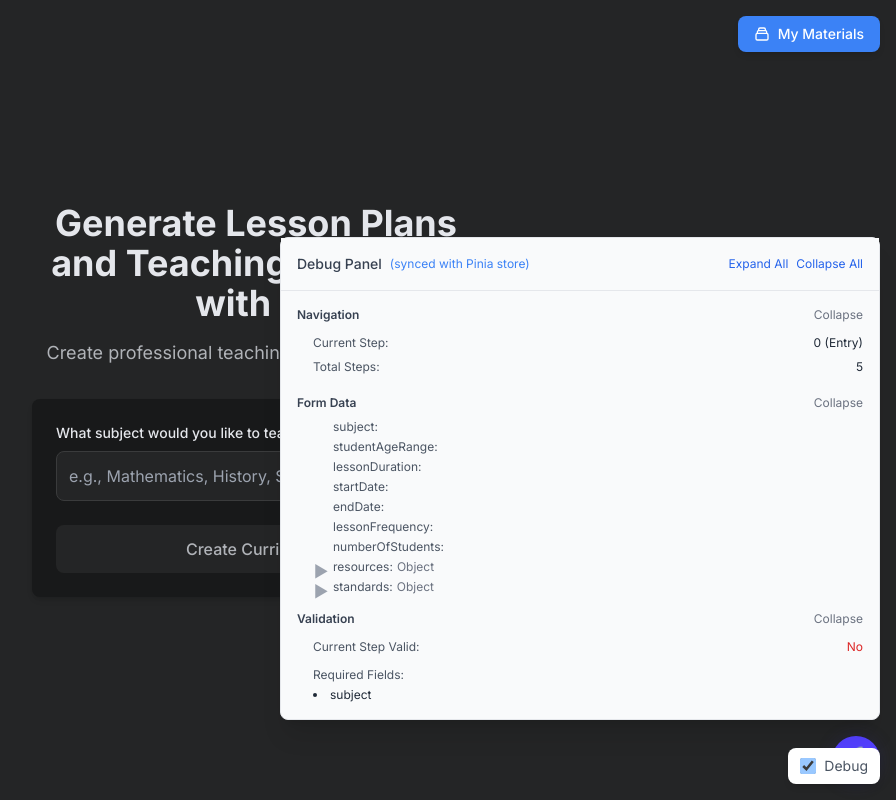
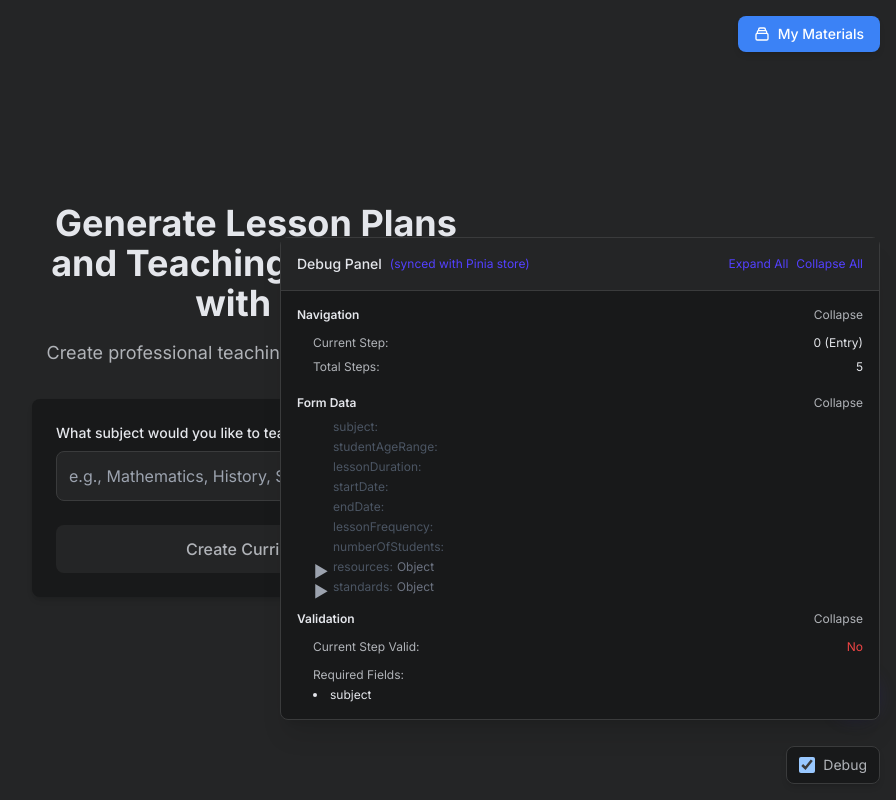
Before and after one commit to eric-fern/wizardteach, a Vue app: page / in a window 1280 px wide. Both pictures are taken after a click on the label "Debug". Shown: the whole page, without its empty margins (384-1280 px from the left). Built offline with nearby package versions, Linux system fonts and the light colour scheme.

Commit message:
move wizard assistant up a bit

```diff
--- a/src/js/components/shared/DebugPanel.vue
+++ b/src/js/components/shared/DebugPanel.vue
@@ -2,29 +2,53 @@
   <div>
     <!-- Debug Toggle -->
     <div class="fixed bottom-4 right-4 z-[9999]">
-      <label class="flex items-center cursor-pointer bg-white px-3 py-2 rounded-lg shadow-md">
+      <label class="flex items-center cursor-pointer px-3 py-2 rounded-lg shadow-md transition-colors duration-200"
+             :style="{
+               backgroundColor: 'var(--bg-primary)',
+               color: 'var(--text-primary)',
+               borderColor: 'var(--border-color)',
+               border: '1px solid var(--border-color)'
+             }">
         <input
           type="checkbox"
           v-model="isDebugVisible"
           @change="toggleDebug"
-          class="form-checkbox h-4 w-4 text-blue-600 transition duration-150 ease-in-out"
+          class="form-checkbox h-4 w-4 transition duration-150 ease-in-out"
+          :style="{
+            color: 'var(--primary-500)',
+            borderColor: 'var(--border-color)'
+          }"
         >
-        <span class="ml-2 text-sm text-gray-600">Debug</span>
+        <span class="ml-2 text-sm" style="color: var(--text-secondary);">Debug</span>
       </label>
     </div>
 
     <!-- Debug Content -->
-    <div v-if="isDebugVisible" class="fixed bottom-20 right-4 z-[9998] w-[600px] max-h-[80vh] bg-gray-50 rounded-lg border border-gray-200 shadow-xl flex flex-col">
+    <div v-if="isDebugVisible"
+         class="fixed bottom-20 right-4 z-[9998] w-[600px] max-h-[80vh] rounded-lg shadow-xl flex flex-col"
+         :style="{
+           backgroundColor: 'var(--bg-primary)',
+           borderColor: 'var(--border-color)',
+           border: '1px solid var(--border-color)'
+         }">
       <!-- Header -->
-      <div class="p-4 border-b border-gray-200 bg-gray-50">
+      <div class="p-4 border-b"
+           :style="{
+             backgroundColor: 'var(--bg-secondary)',
+             borderColor: 'var(--border-color)'
+           }">
         <div class="flex justify-between items-center">
           <div class="flex items-center gap-2">
-            <h4 class="text-sm font-medium text-gray-700">Debug Panel</h4>
-            <span class="text-xs text-blue-500">(synced with Pinia store)</span>
+            <h4 class="text-sm font-medium" style="color: var(--text-primary);">Debug Panel</h4>
+            <span class="text-xs" style="color: var(--primary-500);">(synced with Pinia store)</span>
           </div>
           <div class="flex items-center gap-2">
-            <button @click="expandAll" class="text-xs text-blue-600 hover:text-blue-700">Expand All</button>
-            <button @click="collapseAll" class="text-xs text-blue-600 hover:text-blue-700">Collapse All</button>
+            <button @click="expandAll"
+                    class="text-xs transition-colors duration-200"
+                    style="color: var(--primary-500);">Expand All</button>
+            <button @click="collapseAll"
+                    class="text-xs transition-colors duration-200"
+                    style="color: var(--primary-500);">Collapse All</button>
           </div>
         </div>
       </div>
@@ -35,20 +59,22 @@
           <!-- Navigation State -->
           <div class="space-y-2">
             <div class="flex items-center justify-between">
-              <h5 class="text-xs font-semibold text-gray-700">Navigation</h5>
-              <button @click="toggleSection('navigation')" class="text-xs text-gray-500">
+              <h5 class="text-xs font-semibold" style="color: var(--text-primary);">Navigation</h5>
+              <button @click="toggleSection('navigation')"
+                      class="text-xs transition-colors duration-200"
+                      style="color: var(--text-secondary);">
                 {{ expandedSections.navigation ? 'Collapse' : 'Expand' }}
               </button>
             </div>
             <div v-if="expandedSections.navigation" class="pl-4">
               <div class="text-xs">
                 <div class="flex items-center justify-between py-1">
-                  <span class="text-gray-600">Current Step:</span>
-                  <span class="text-gray-800">{{ store.currentStep }} ({{ store.steps[store.currentStep] }})</span>
+                  <span style="color: var(--text-secondary);">Current Step:</span>
+                  <span style="color: var(--text-primary);">{{ store.currentStep }} ({{ store.steps[store.currentStep] }})</span>
                 </div>
                 <div class="flex items-center justify-between py-1">
-                  <span class="text-gray-600">Total Steps:</span>
-                  <span class="text-gray-800">{{ store.steps.length }}</span>
+                  <span style="color: var(--text-secondary);">Total Steps:</span>
+                  <span style="color: var(--text-primary);">{{ store.steps.length }}</span>
                 </div>
               </div>
             </div>
@@ -57,8 +83,10 @@
           <!-- Form Data -->
           <div class="space-y-2">
             <div class="flex items-center justify-between">
-              <h5 class="text-xs font-semibold text-gray-700">Form Data</h5>
-              <button @click="toggleSection('formData')" class="text-xs text-gray-500">
+              <h5 class="text-xs font-semibold" style="color: var(--text-primary);">Form Data</h5>
+              <button @click="toggleSection('formData')"
+                      class="text-xs transition-colors duration-200"
+                      style="color: var(--text-secondary);">
                 {{ expandedSections.formData ? 'Collapse' : 'Expand' }}
               </button>
             </div>
@@ -74,23 +102,29 @@
           <!-- Validation Status -->
           <div class="space-y-2">
             <div class="flex items-center justify-between">
-              <h5 class="text-xs font-semibold text-gray-700">Validation</h5>
-              <button @click="toggleSection('validation')" class="text-xs text-gray-500">
+              <h5 class="text-xs font-semibold" style="color: var(--text-primary);">Validation</h5>
+              <button @click="toggleSection('validation')"
+                      class="text-xs transition-colors duration-200"
+                      style="color: var(--text-secondary);">
                 {{ expandedSections.validation ? 'Collapse' : 'Expand' }}
               </button>
             </div>
             <div v-if="expandedSections.validation" class="pl-4">
               <div class="text-xs">
                 <div class="flex items-center justify-between py-1">
-                  <span class="text-gray-600">Current Step Valid:</span>
-                  <span :class="store.currentStepValidation.isValid ? 'text-green-600' : 'text-red-600'">
+                  <span style="color: var(--text-secondary);">Current Step Valid:</span>
+                  <span :style="{
+                    color: store.currentStepValidation.isValid ? 'var(--success-500)' : 'var(--error-500)'
+                  }">
                     {{ store.currentStepValidation.isValid ? 'Yes' : 'No' }}
                   </span>
                 </div>
                 <div v-if="store.currentStepValidation.requiredFields.length > 0" class="mt-2">
-                  <span class="text-gray-600">Required Fields:</span>
+                  <span style="color: var(--text-secondary);">Required Fields:</span>
                   <ul class="mt-1 list-disc list-inside">
-                    <li v-for="field in store.currentStepValidation.requiredFields" :key="field" class="text-gray-800">
+                    <li v-for="field in store.currentStepValidation.requiredFields"
+                        :key="field"
+                        style="color: var(--text-primary);">
                       {{ field }}
                     </li>
                   </ul>
--- a/src/js/components/shared/WizardAssistant.vue
+++ b/src/js/components/shared/WizardAssistant.vue
@@ -31,7 +31,7 @@
  * }
  */
 <template>
-  <div class="fixed bottom-4 right-4 z-50">
+  <div class="fixed bottom-20 right-4 z-50">
     <!-- Wizard Icon -->
     <div class="relative w-12 h-12">
       <!-- Glow Effect -->
```
